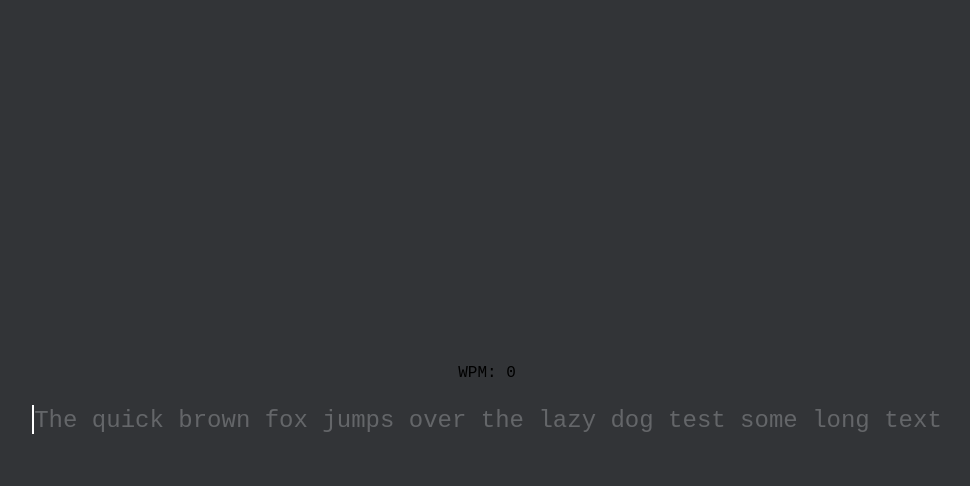
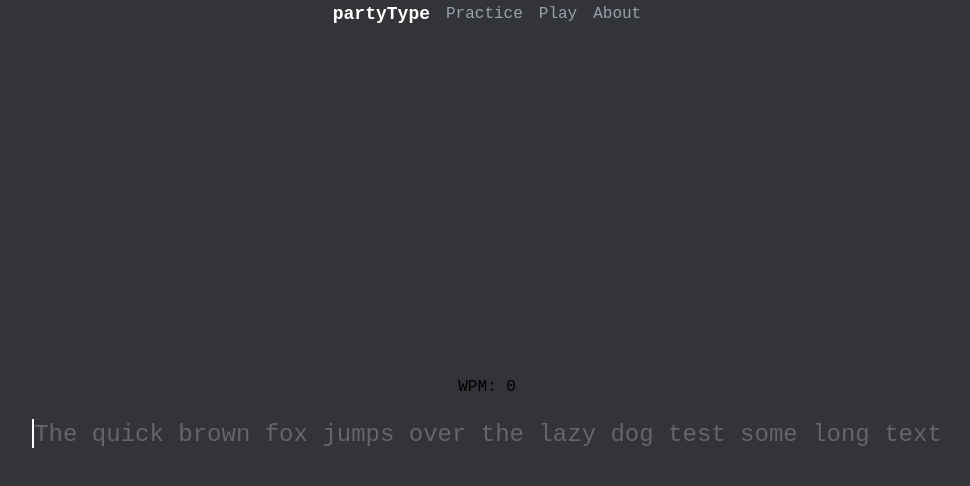
Before and after one commit to daisfasl/partytype, a React app in the folder frontend/: page / in a window 1280 px wide. Shown: the top 486 px of the page, without its empty margins (153-1123 px from the left). Built offline with nearby package versions, Linux system fonts and the light colour scheme; the HTML template or start-up script is replaced by a standard one.

Commit message:
Added basic navbar

```diff
--- a/frontend/package.json
+++ b/frontend/package.json
@@ -12,7 +12,8 @@
   "dependencies": {
     "@tailwindcss/vite": "^4.2.4",
     "react": "^19.2.5",
-    "react-dom": "^19.2.5"
+    "react-dom": "^19.2.5",
+    "react-router-dom": "^7.15.1"
   },
   "devDependencies": {
     "@eslint/js": "^10.0.1",
--- a/frontend/src/App.jsx
+++ b/frontend/src/App.jsx
@@ -1,27 +1,20 @@
-import { useState } from 'react'
-import useTypingEngine from './hooks/useTypingEngine';
-import TypingDisplay from './components/TypingDisplay';
-import { useRef, useEffect } from 'react'
-import WPMDisplay from './components/WPMDisplay';
-
+import { Routes, Route, BrowserRouter } from 'react-router-dom'
+import NavBar from './components/NavBar'
+import Practice from './pages/PracticePage'
+import Play from './pages/PlayPage'
+import About from './pages/AboutPage'
 
 function App() {
-    const inputRef = useRef(null)
-    const { targetWords, currentWordIndex, typedWord, completedWords, handleKeyDown, wpm } = useTypingEngine()
-
-    useEffect(() => {
-        inputRef.current.focus()
-    }, [])
-
     return (
-        <div onClick={() => inputRef.current.focus()} className="h-screen overflow-hidden w-full bg-[#323437] flex items-center justify-center">
-            <div className="flex flex-col items-center gap-4 w-full">
-                <WPMDisplay wpm={Math.round(wpm)} />
-                <TypingDisplay targetWords={targetWords} currentWordIndex={currentWordIndex}
-                    typedWord={typedWord} completedWords={completedWords} />
-            </div>
-            <input ref={inputRef} onKeyDown={handleKeyDown} className="opacity-0 absolute cursor-default" />
+        <BrowserRouter>
+        <div className="h-screen bg-[#323437]">
+            <Routes>
+                <Route path="/" element={<Practice />} />
+                <Route path="/play" element={<Play />} />
+                <Route path="/about" element={<About />} />
+            </Routes>
         </div>
+        </BrowserRouter>
     )
 }
 
--- /dev/null
+++ b/frontend/src/components/NavBar.jsx
@@ -0,0 +1,17 @@
+import { NavLink } from 'react-router-dom'
+
+
+function NavBar() {
+    return (
+        <nav className="mt-20 flex items-center justify-center gap-4 w-full font-mono">
+            <NavLink to="/" className="gap-4 text-lg text-white font-bold">partyType</NavLink>
+            <div className="flex gap-4 text-gray-400">
+                <NavLink to="/" className= "hover:text-stone-300">Practice</NavLink>
+                <NavLink to="/play" className= "hover:text-stone-300">Play</NavLink>
+                <NavLink to="/about" className= "hover:text-stone-300">About</NavLink>
+            </div>
+        </nav>
+    )
+}
+
+export default NavBar
--- a/frontend/src/components/TypingDisplay.jsx
+++ b/frontend/src/components/TypingDisplay.jsx
@@ -22,14 +22,14 @@ function TextDisplay({ targetWords, currentWordIndex, typedWord, completedWords
             {targetWords.map((word, wordIndex) => (
                 <span key={wordIndex}>
                     {word.split("").map((character, charIndex) => (
-                        <React.Fragment key={charIndex}>
+                        <>
                             {charIndex === typedWord.length && wordIndex === currentWordIndex && (
                                 <span className="blinking-cursor"></span>
                             )}
                             <span className={getCharClass(wordIndex, charIndex, character)}>
                                 {character}
                             </span>
-                        </React.Fragment>
+                        </>
                     ))}
                     {wordIndex === currentWordIndex && typedWord.length === word.length && (
                         <span className="blinking-cursor"></span>
--- /dev/null
+++ b/frontend/src/pages/AboutPage.jsx
@@ -0,0 +1,6 @@
+
+function About(){
+
+}
+
+export default About
--- /dev/null
+++ b/frontend/src/pages/PlayPage.jsx
@@ -0,0 +1,5 @@
+function Play(){
+
+}
+
+export default Play
--- /dev/null
+++ b/frontend/src/pages/PracticePage.jsx
@@ -0,0 +1,31 @@
+import useTypingEngine from '../hooks/useTypingEngine'
+import TypingDisplay from '../components/TypingDisplay'
+import { useRef, useEffect } from 'react'
+import WPMDisplay from '../components/WPMDisplay'
+import NavBar from '../components/NavBar'
+
+
+function Practice() {
+    const inputRef = useRef(null)
+    const { targetWords, currentWordIndex, typedWord, completedWords, handleKeyDown, wpm } = useTypingEngine()
+
+    useEffect(() => {
+        inputRef.current.focus()
+    }, [])
+
+    return (
+        <div onClick={() => inputRef.current.focus()} className="h-screen overflow-hidden w-full bg-[#323437] flex flex-col">
+
+            <NavBar />
+
+            <div className="flex-1 flex flex-col items-center justify-center gap-4">
+                <WPMDisplay wpm={Math.round(wpm)} />
+                <TypingDisplay targetWords={targetWords} currentWordIndex={currentWordIndex}
+                    typedWord={typedWord} completedWords={completedWords} />
+            </div>
+            <input ref={inputRef} onKeyDown={handleKeyDown} className="opacity-0 absolute cursor-default" />
+        </div>
+    )
+}
+
+export default Practice
```
Also changed, not shown: frontend/src/components/TypingEngine.jsx (deleted), 1 other file (tests, documents, lock files or other folders).
